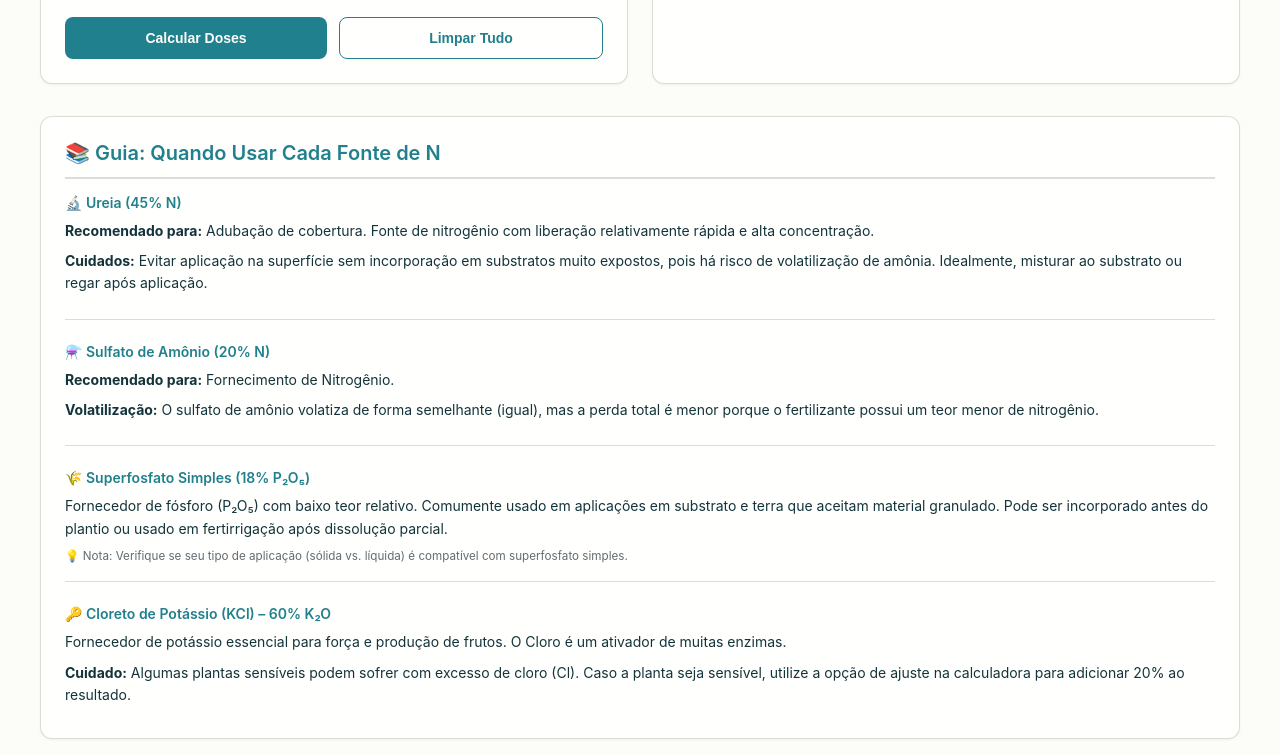
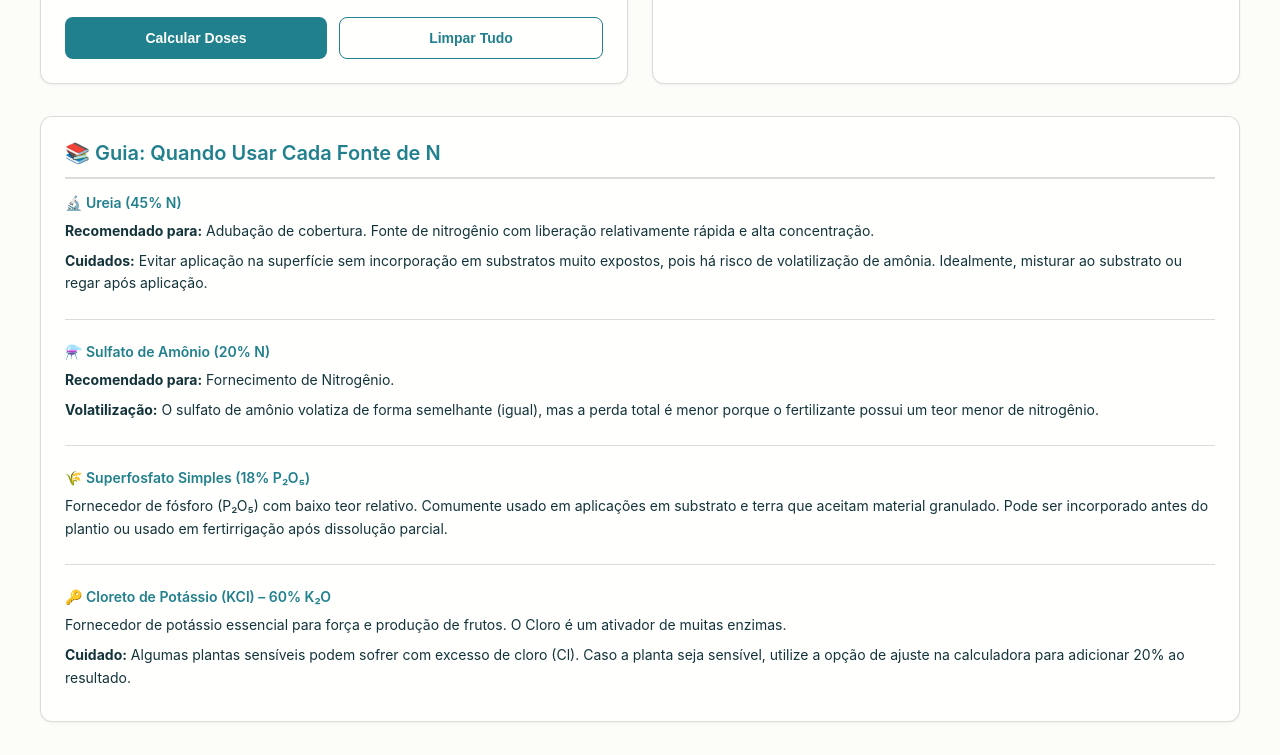
Before and after one commit to jvenascimento/Calculadora-de-Fertilizante, a plain HTML site: page index.html in a window 1280 px wide. Shown: the part 845-1600 px from the top of the page. Drawn offline with Linux system fonts and the light colour scheme.

Commit message:
Update index.html

```diff
--- a/index.html
+++ b/index.html
@@ -642,7 +642,6 @@
             <div class="education-item">
                 <h4>🌾 Superfosfato Simples (18% P₂O₅)</h4>
                 <p>Fornecedor de fósforo (P₂O₅) com baixo teor relativo. Comumente usado em aplicações em substrato e terra que aceitam material granulado. Pode ser incorporado antes do plantio ou usado em fertirrigação após dissolução parcial.</p>
-                <small>💡 Nota: Verifique se seu tipo de aplicação (sólida vs. líquida) é compatível com superfosfato simples.</small>
             </div>
 
             <div class="education-item">
```
